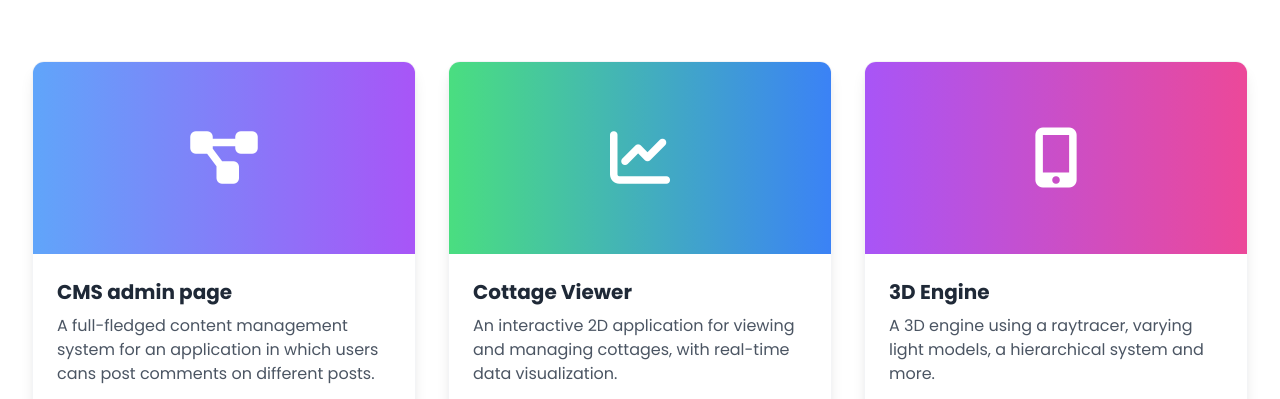
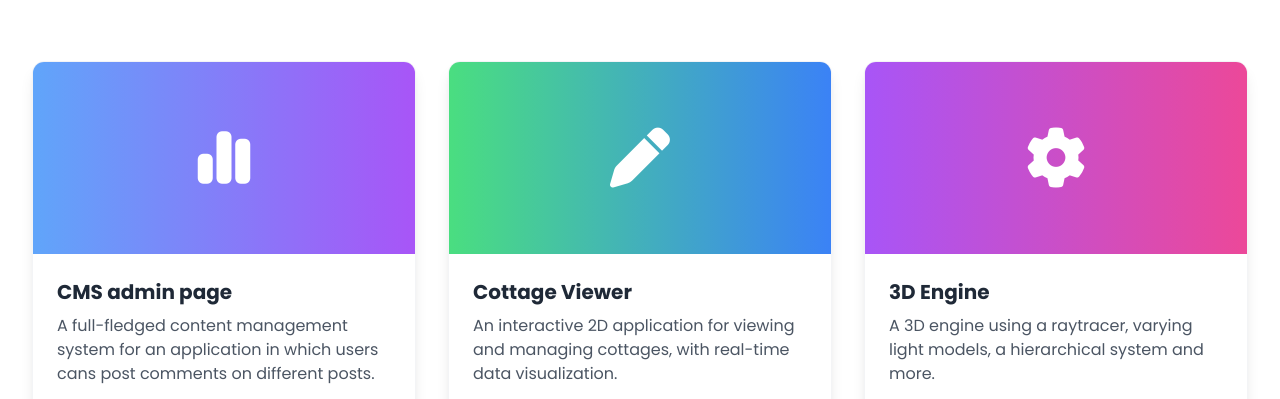
Before and after one commit to d1amondb0t/WebPortfolio, a plain HTML site: page index.html in a window 1280 px wide. Shown: the part 787-1186 px from the top of the page. Drawn offline with nearby package versions, Linux system fonts and the light colour scheme.

Commit message:
changes to icon

```diff
--- a/index.html
+++ b/index.html
@@ -155,7 +155,7 @@
                 <!-- Project 1 -->
                 <div class="project-card bg-white rounded-xl overflow-hidden shadow-lg border border-gray-100">
                     <div class="h-48 bg-gradient-to-r from-blue-400 to-purple-500 flex items-center justify-center">
-                        <i class="fas fa-project-diagram text-white text-6xl"></i>
+                        <i class="fas fa-chart-simple text-white text-6xl"></i>
                     </div>
                     <div class="p-6">
                         <h3 class="text-xl font-bold mb-2">CMS admin page</h3>
@@ -180,7 +180,7 @@
                 <!-- Project 2 -->
                 <div class="project-card bg-white rounded-xl overflow-hidden shadow-lg border border-gray-100">
                     <div class="h-48 bg-gradient-to-r from-green-400 to-blue-500 flex items-center justify-center">
-                        <i class="fas fa-chart-line text-white text-6xl"></i>
+                        <i class="fas fa-pen text-white text-6xl"></i>
                     </div>
                     <div class="p-6">
                         <h3 class="text-xl font-bold mb-2">Cottage Viewer</h3>
@@ -202,7 +202,7 @@
                 <!-- Project 3 -->
                 <div class="project-card bg-white rounded-xl overflow-hidden shadow-lg border border-gray-100">
                     <div class="h-48 bg-gradient-to-r from-purple-500 to-pink-500 flex items-center justify-center">
-                        <i class="fas fa-mobile-alt text-white text-6xl"></i>
+                        <i class="fas fa-gear text-white text-6xl"></i>
                     </div>
                     <div class="p-6">
                         <h3 class="text-xl font-bold mb-2">3D Engine</h3>
```
